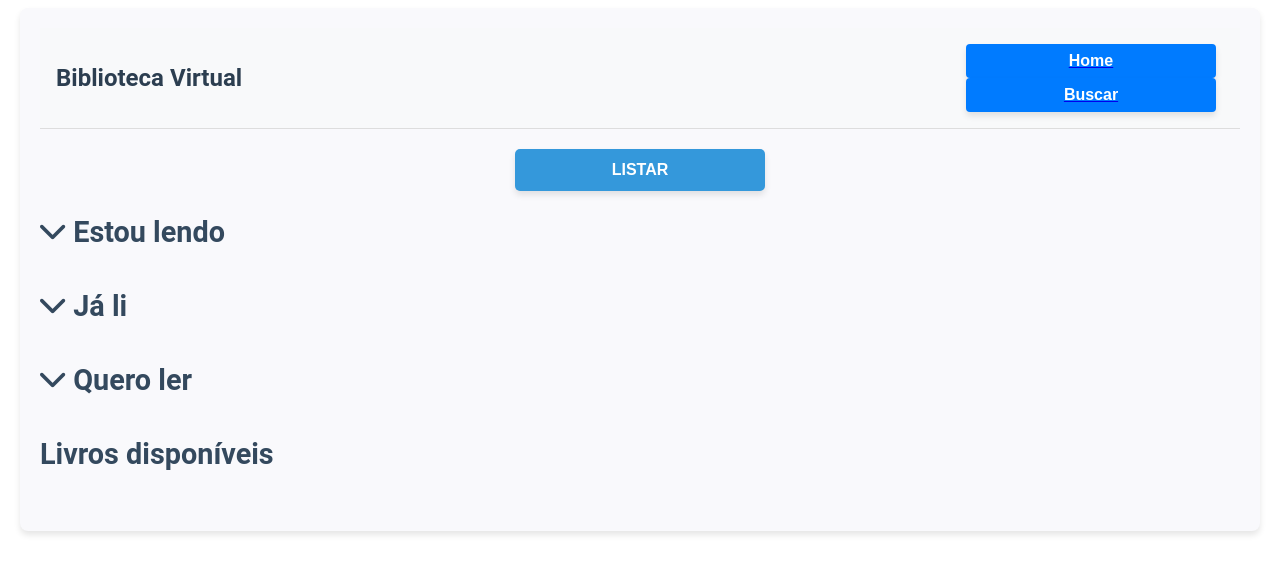
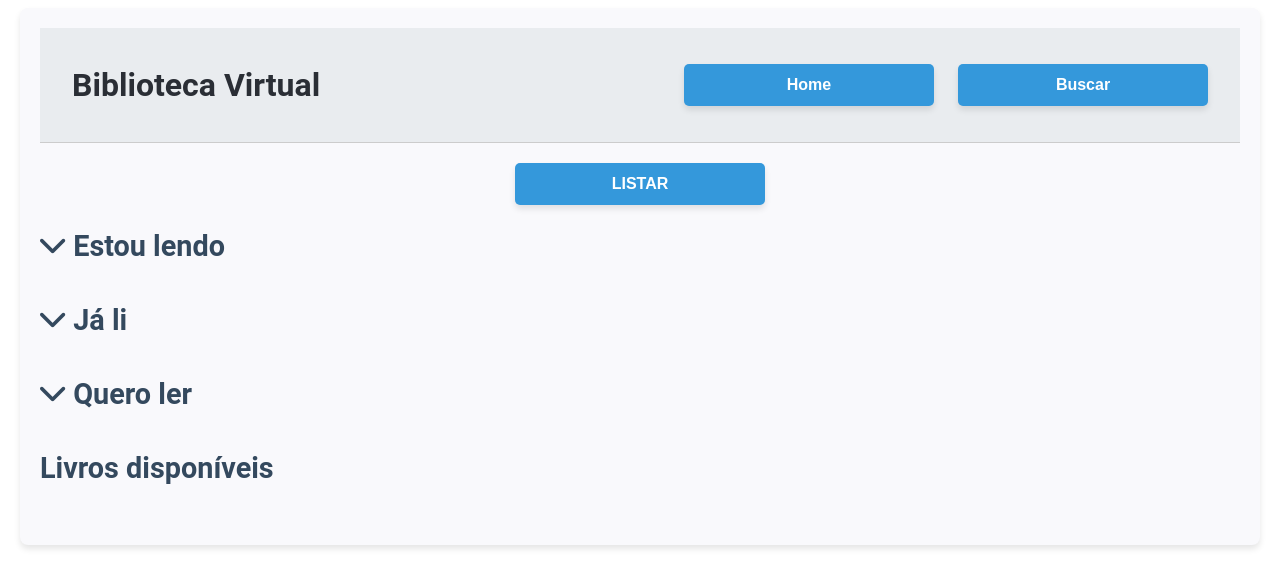
Before and after one commit to carlosfernandino/projeto-livraria, a React (Create React App) app: page / in a window 1280 px wide. Shown: the top 588 px of the page. Built offline with nearby package versions, Linux system fonts and the light colour scheme.

Commit message:
fix: Melhoria na aparência do header com novas cores e layout atualizado
- Ajuste no layout do header para deixar o título maior e alinhado à esquerda
- Adição de espaçamento consistente entre os links com `gap` no CSS
- Alteração do esquema de cores

```diff
--- a/src/paginas/Header.css
+++ b/src/paginas/Header.css
@@ -2,26 +2,31 @@
   display: flex;
   justify-content: space-between;
   align-items: center;
-  padding: 1rem;
-  background-color: #f8f9fa;
-  border-bottom: 1px solid #ddd;
+  padding: 1rem 2rem;
+  background-color: #e9ecef;
+  border-bottom: 1px solid #ccc;
 }
 
 .header h1 {
   margin: 0;
-  font-size: 1.5rem;
+  font-size: 2rem;
+  color: #2a2e35;
 }
 
-.header nav button {
-  margin: 0 0.5rem;
-  padding: 0.5rem 1rem;
-  background-color: #007bff;
-  color: #fff;
-  border: none;
-  border-radius: 4px;
-  cursor: pointer;
+.header nav {
+  display: flex;
+  gap: 1.5rem;
 }
 
-.header nav button:hover {
-  background-color: #0056b3;
+.header nav a {
+  text-decoration: none;
+  font-size: 1rem;
+  color: #1a73e8;
+  font-weight: bold;
+  transition: color 0.3s ease, text-shadow 0.3s ease;
 }
+
+.header nav a:hover {
+  color: #155bb5;
+  text-shadow: 0 0 5px rgba(21, 91, 181, 0.5);
+}
```
